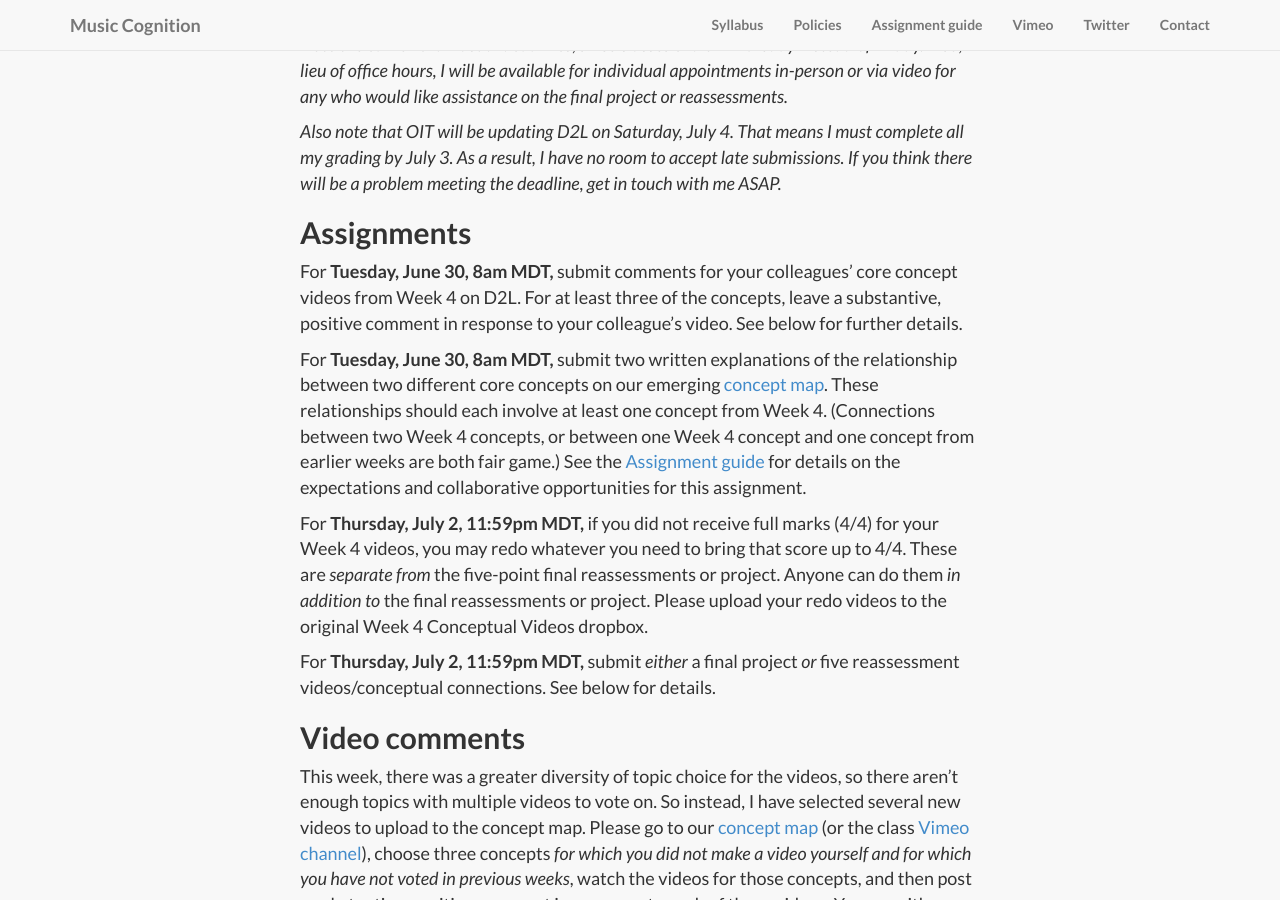
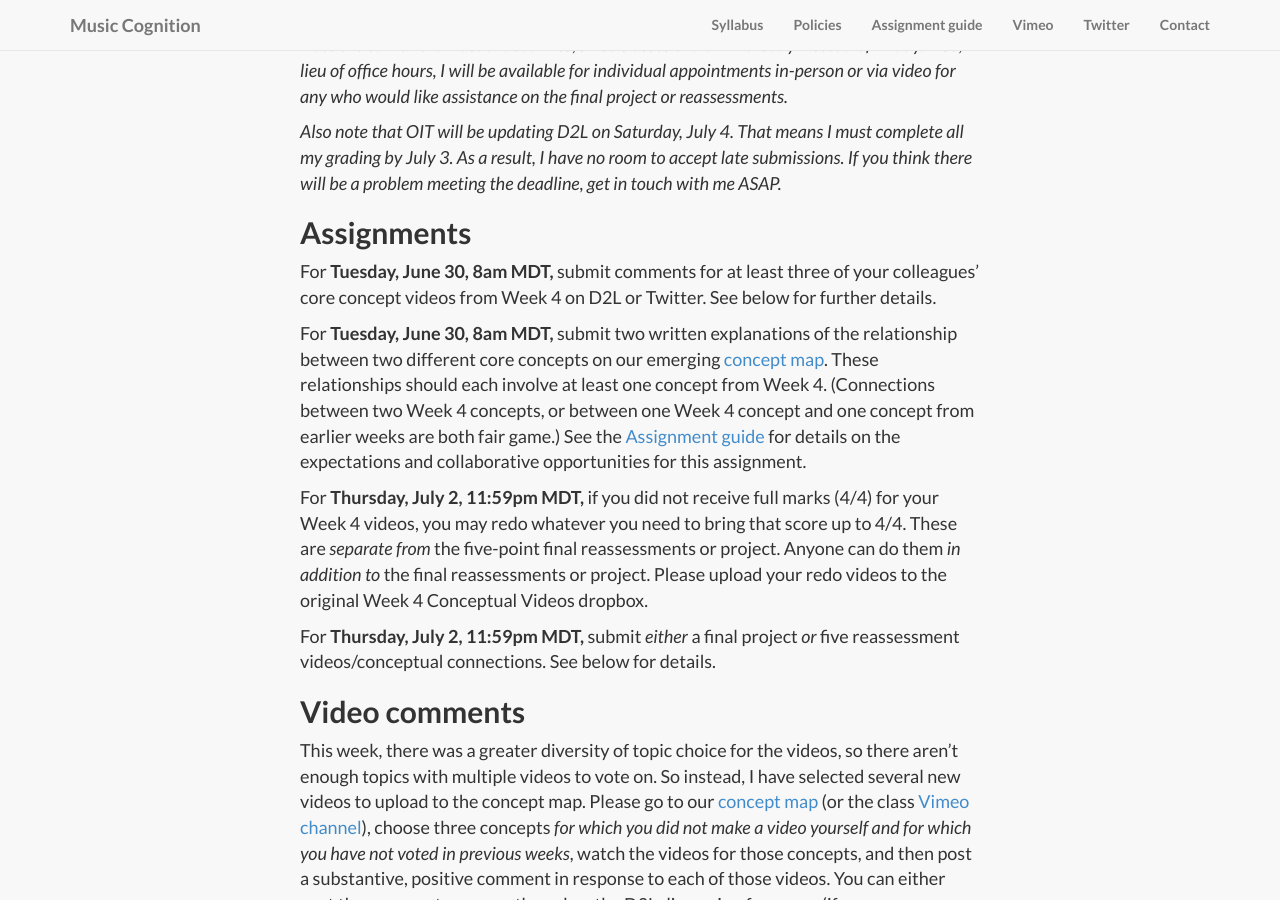
Before and after one commit to kshaffer/cognition, a Jekyll site: the page built from week5.md, in a window 1280 px wide and 900 px high, scrolled down 960 px. Built offline with Jekyll 4.4.1, drawn with Linux system fonts in a browser that asks for light colours; nearby versions of some CDN libraries; library files that are not in the unit come from our copies.

Commit message:
Week 5 reassessment update

```diff
--- a/week5.md
+++ b/week5.md
@@ -18,7 +18,7 @@ image: water.jpg
 
 ## Assignments
 
-For **Tuesday, June 30, 8am MDT,** submit comments for your colleagues' core concept videos from Week 4 on D2L. For at least three of the concepts, leave a substantive, positive comment in response to your colleague's video. See below for further details.
+For **Tuesday, June 30, 8am MDT,** submit comments for at least three of your colleagues' core concept videos from Week 4 on D2L or Twitter. See below for further details.
 
 For **Tuesday, June 30, 8am MDT,** submit two written explanations of the relationship between two different core concepts on our emerging [concept map](https://prezi.com/ntsoqg1f9m7i/music-cognition/). These relationships should each involve at least one concept from Week 4. (Connections between two Week 4 concepts, or between one Week 4 concept and one concept from earlier weeks are both fair game.) See the [Assignment guide](/assessments/) for details on the expectations and collaborative opportunities for this assignment.
 
```
